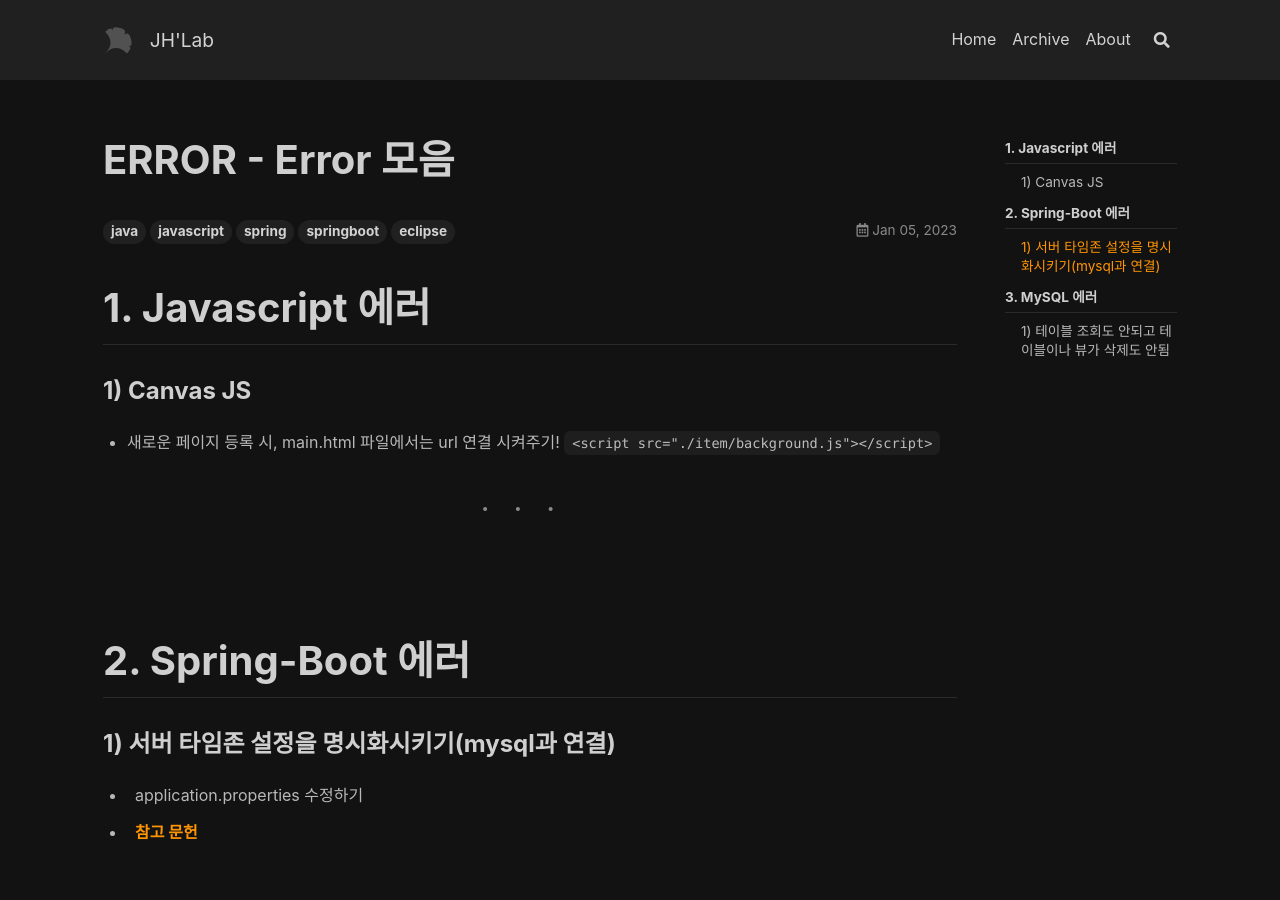
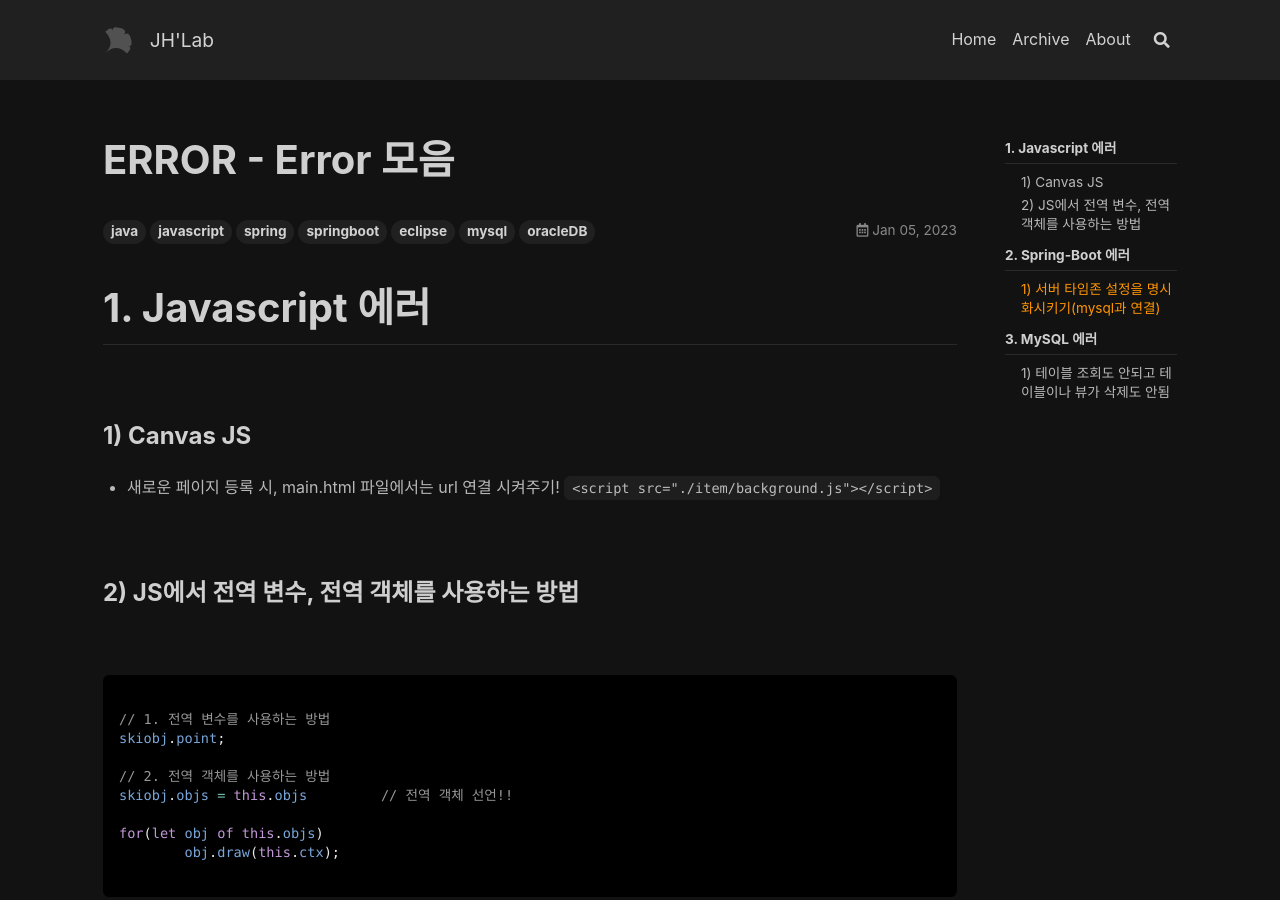
Before and after one commit to wogjs0911/wogjs0911.github.io, a Jekyll site: the page built from _posts/2023-01-05-Error Collect.md, in a window 1280 px wide and 900 px high. Built offline with Jekyll 4.4.1, drawn with Linux system fonts in a browser that asks for light colours; nearby versions of some CDN libraries; comment, search, counter and statistics services are not loaded.

Commit message:
javascript error_1

````diff
--- a/_posts/2023-01-05-Error Collect.md
+++ b/_posts/2023-01-05-Error Collect.md
@@ -1,16 +1,35 @@
 ---
 key: /2023/01/05/Error-Collect.html
 title: ERROR - Error 모음
-tags: java javascript spring springboot eclipse
+tags: java javascript spring springboot eclipse mysql oracleDB
 ---
 
 # 1. Javascript 에러
 
+<br>
 ### 1) Canvas JS
 
 - 새로운 페이지 등록 시, main.html 파일에서는 url 연결 시켜주기!
   `<script src="./item/background.js"></script>`
 
+
+<br>
+### 2) JS에서 전역 변수, 전역 객체를 사용하는 방법
+
+<br>
+
+```javascript
+
+// 1. 전역 변수를 사용하는 방법
+skiobj.point;
+
+// 2. 전역 객체를 사용하는 방법
+skiobj.objs = this.objs		// 전역 객체 선언!!
+
+for(let obj of this.objs)
+	obj.draw(this.ctx);
+
+```
 
 ---
 
````
